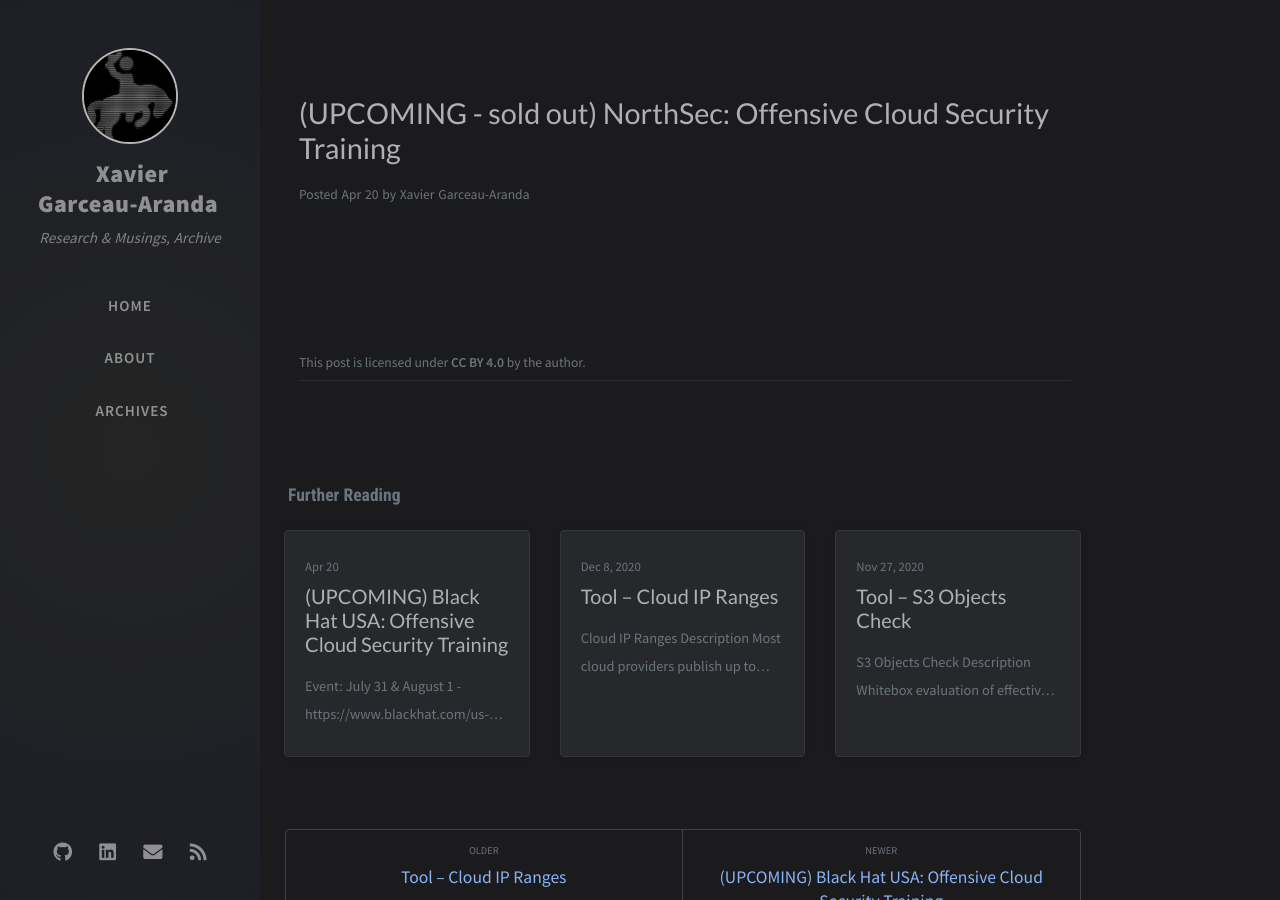
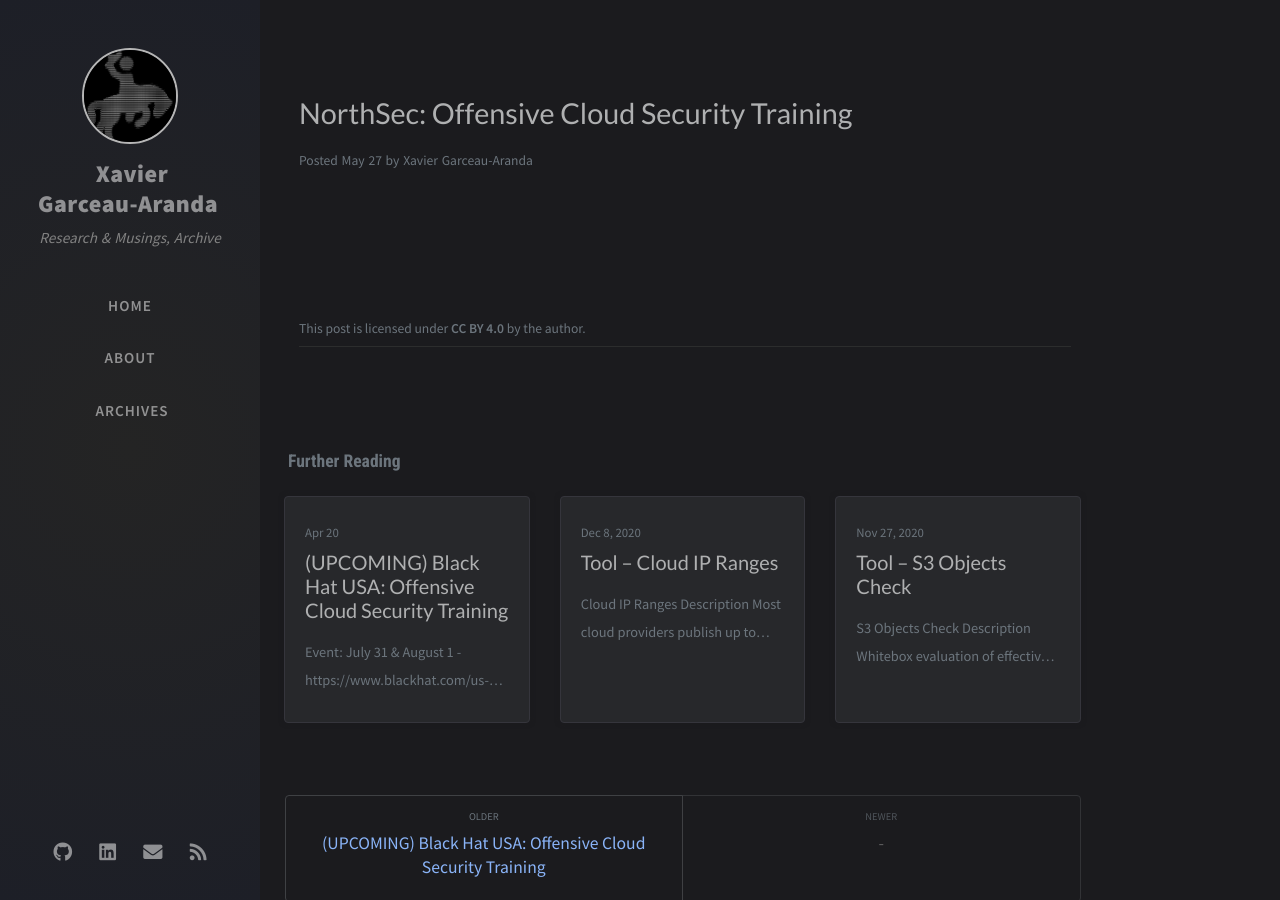
Before and after one commit to x4v13r64/infosec.rodeo, a Jekyll site: the page built from _posts/2021-05-27-training-nsec.md, in a window 1280 px wide and 900 px high. Built offline with Jekyll 4.4.1, drawn with Linux system fonts in a browser that asks for light colours; nearby versions of some CDN libraries; comment, search, counter and statistics services are not loaded.

Commit message:
Update post

```diff
--- a/_posts/2021-05-27-training-nsec.md
+++ b/_posts/2021-05-27-training-nsec.md
@@ -1,6 +1,6 @@
 ---
-title: (UPCOMING - sold out) NorthSec&#58; Offensive Cloud Security Training
+title: NorthSec&#58; Offensive Cloud Security Training
 author: Xavier Garceau-Aranda
-date: 2021-04-20 09:00:00 +0300
+date: 2021-05-27 09:00:00 +0300
 link: https://nsec.io/training/offensive-cloud.html
 ---
```
